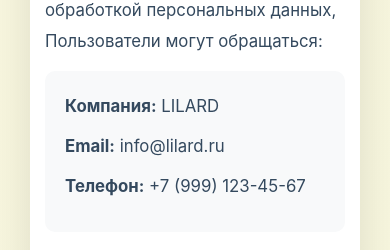
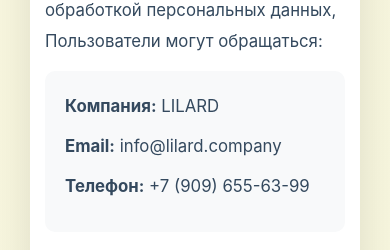
Before and after one commit to Siwell-code/Repair, a React (Create React App) app: page /privacy-policy in a window 390 px wide. Shown: the part 4733-4983 px from the top of the page. Built offline with nearby package versions, Linux system fonts and the light colour scheme.

Commit message:
add new number phone

```diff
--- a/src/components/Footer.tsx
+++ b/src/components/Footer.tsx
@@ -102,20 +102,20 @@
             <h3 className="footer-title">Контакты</h3>
             <div className="footer-contact-item">
               <PhoneIcon size={18} color="#a87d5f" />
-              <a href="tel:+79991234567" className="footer-contact-link">
-                +7 (999) 123-45-67
+              <a href="tel:+79096556399" className="footer-contact-link">
+                +7 (909) 655-63-99
               </a>
             </div>
             <div className="footer-contact-item">
               <EmailIcon size={18} color="#a87d5f" />
-              <a href="mailto:info@lilard.ru" className="footer-contact-link">
-                info@lilard.ru
+              <a href="mailto:info@lilard.company" className="footer-contact-link">
+                info@lilard.company
               </a>
             </div>
             <div className="footer-contact-item">
               <LocationIcon size={18} color="#a87d5f" />
               <span className="footer-contact-text">
-                г. Москва, ул. Строителей, 15
+                г. Москва, ул. Горбунова, д. 2
               </span>
             </div>
             <div className="footer-contact-item">
--- a/src/components/Header.tsx
+++ b/src/components/Header.tsx
@@ -33,7 +33,7 @@
     }
   };
 
-  const phoneNumber = "+7 (999) 123-45-67";
+  const phoneNumber = "+7 (909) 655-63-99";
 
   return (
     <header className="hero-header">
--- a/src/components/MobileMenu.tsx
+++ b/src/components/MobileMenu.tsx
@@ -99,8 +99,8 @@
           <div className="mobile-menu-contacts">
             <div className="mobile-menu-phone">
               <PhoneIcon size={24} color="#a87d5f" />
-              <a href="tel:+79991234567" className="mobile-phone-number">
-                +7 (999) 123-45-67
+              <a href="tel:+79096556399" className="mobile-phone-number">
+                +7 (909) 655-63-99
               </a>
             </div>
 
@@ -109,8 +109,8 @@
             </button>
 
             <div className="mobile-menu-hours">
-              <p>Пн-Пт: 9:00 - 19:00</p>
-              <p>Сб: 10:00 - 16:00</p>
+              <p>Пн-Пт: 9:00 - 20:00</p>
+              <p>Сб: 10:00 - 18:00</p>
             </div>
           </div>
         </div>
--- a/src/components/Modal.tsx
+++ b/src/components/Modal.tsx
@@ -9,7 +9,7 @@
 }
 
 const Modal: React.FC<ModalProps> = ({ isOpen, onClose, title = "Бесплатная консультация" }) => {
-  // Блокируем скролл при открытом модальном окне
+
   useEffect(() => {
     if (isOpen) {
       document.body.style.overflow = 'hidden';
@@ -22,7 +22,6 @@
     };
   }, [isOpen]);
 
-  // Закрытие по ESC
   useEffect(() => {
     const handleEsc = (e: KeyboardEvent) => {
       if (e.key === 'Escape') onClose();
@@ -57,7 +56,7 @@
         <div className="modal-footer">
           <p className="modal-contact-info">
             Или позвоните нам прямо сейчас:
-            <a href="tel:+79991234567"> +7 (999) 123-45-67</a>
+            <a href="tel:+79991234567"> +7 (909) 655-63-99</a>
           </p>
         </div>
       </div>
--- a/src/components/PrivacyPolicy/PrivacyPolicy.tsx
+++ b/src/components/PrivacyPolicy/PrivacyPolicy.tsx
@@ -116,8 +116,8 @@
             </p>
             <div className="contact-info">
               <p><strong>Компания:</strong> LILARD</p>
-              <p><strong>Email:</strong> info@lilard.ru</p>
-              <p><strong>Телефон:</strong> +7 (999) 123-45-67</p>
+              <p><strong>Email:</strong> info@lilard.company</p>
+              <p><strong>Телефон:</strong> +7 (909) 655-63-99</p>
             </div>
           </section>
 
```
Also changed, not shown: src/components/ContactForm.tsx (+3 -5 lines).
